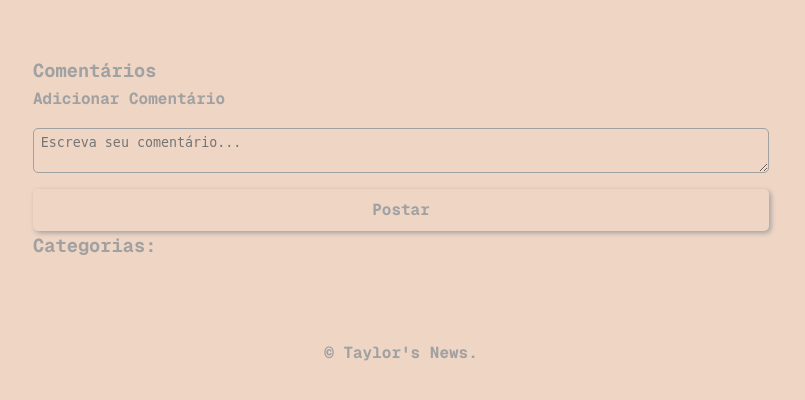
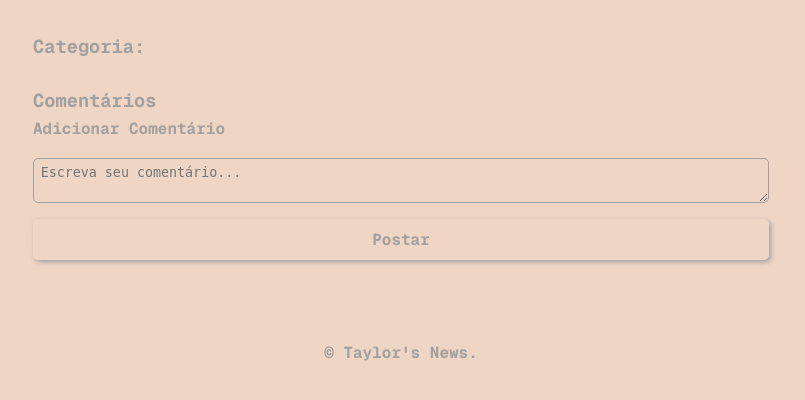
Before and after one commit to luulopes/EP2, a Django app: template templates/blog/post_detail.html in a window 1280 px wide. Shown: the part 198-598 px from the top of the page, without its empty margins (239-1044 px from the left). Run offline with Django 5.2, Linux system fonts and the light colour scheme; the template is opened without the code that fills it, so the values that code supplies are empty.

Commit message:
Adicionando ao github

```diff
--- a/templates/blog/post_detail.html
+++ b/templates/blog/post_detail.html
@@ -1,6 +1,12 @@
 {% extends 'blog/base.html' %}
 
 {% block content %}
+<h3>Categoria:</h3>
+<ul>
+    {% for category in post.categories.all %}
+        <li><a href="{% url 'category-detail' category.id %}">{{ category.name }}</a></li>
+    {% endfor %}
+</ul>
     <h2>{{ post.title }}</h2>
     <p>{{ post.content|safe }}</p>
     <p>{{ post.date_posted|date:"d M Y H:i" }}</p>
@@ -32,11 +38,5 @@
         <button type="submit" class="button">Postar</button>
     </form>
 
-    <h3>Categorias:</h3>
-    <ul>
-        {% for category in post.categories.all %}
-            <li><a href="{% url 'category-detail' category.id %}">{{ category.name }}</a></li>
-        {% endfor %}
-    </ul>
 
 {% endblock %}
```
